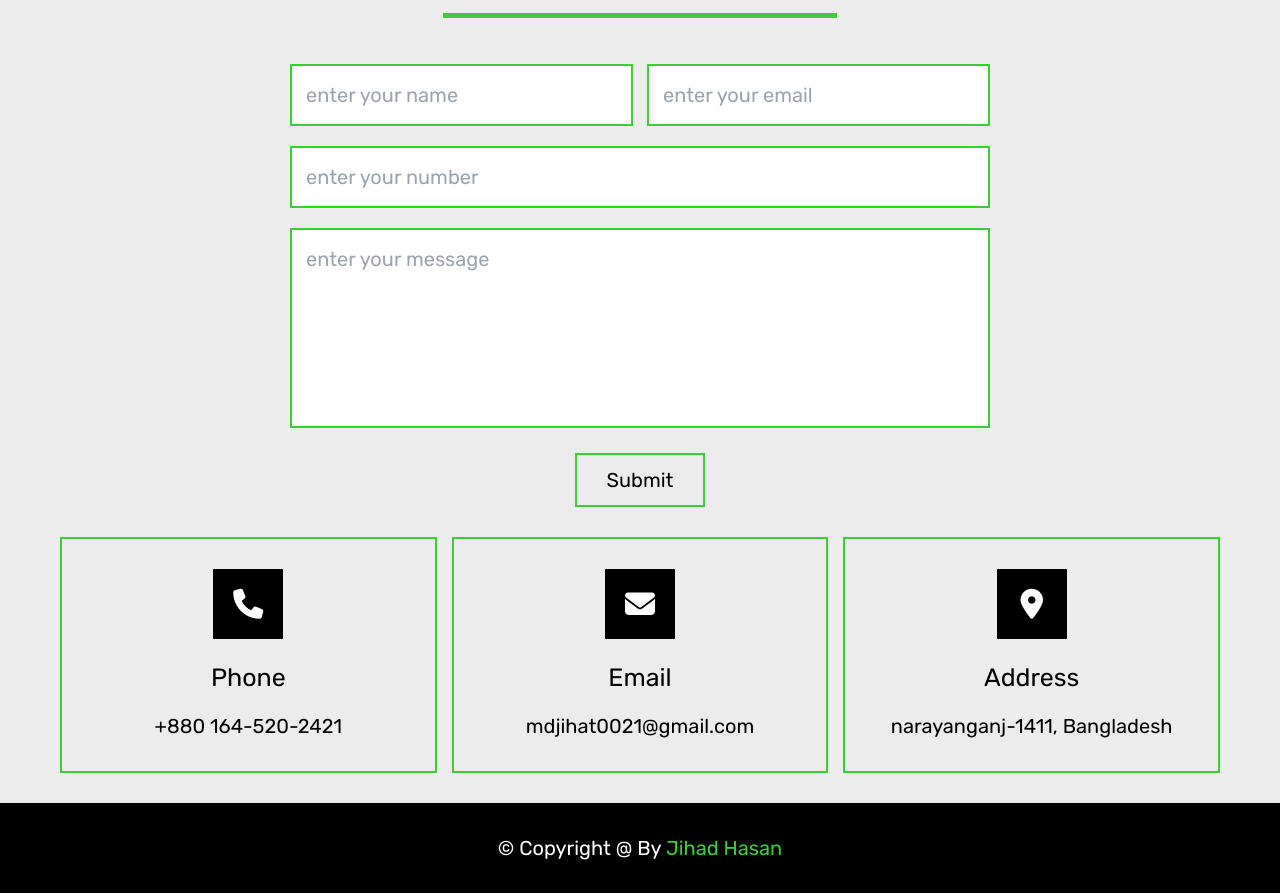
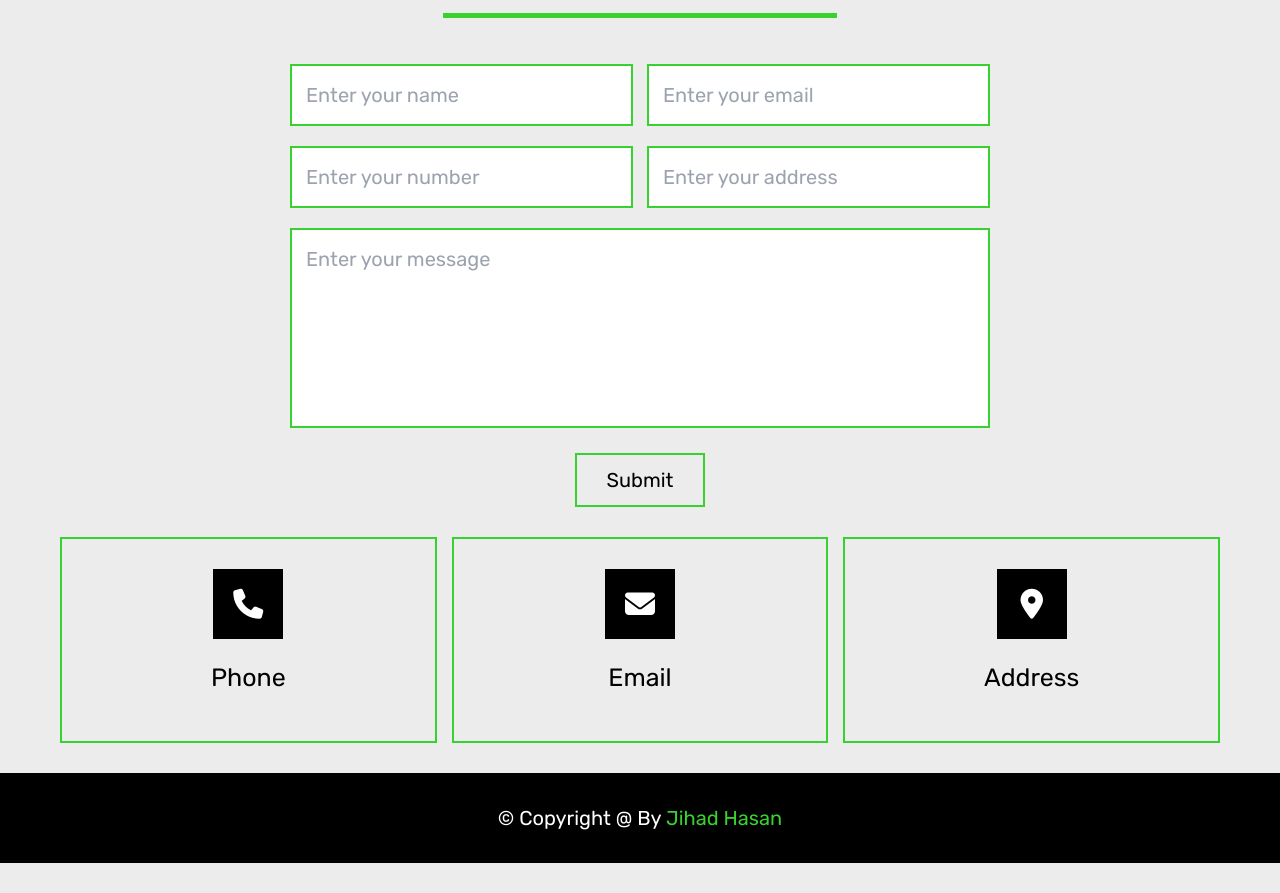
Before and after one commit to Jihad-24/ThePortfolyo-task, a React (Vite) app: page / in a window 1280 px wide. Shown: the part 2561-3454 px from the top of the page. After the commit the page ends 3424 px from the top, so only its background shows below. Built offline with nearby package versions, Linux system fonts and the light colour scheme; no server answers.

Commit message:
finished Contact section

```diff
--- a/src/components/Contact/Contact.jsx
+++ b/src/components/Contact/Contact.jsx
@@ -1,6 +1,11 @@
-
+import useUserData from "../../Hook/useUserData";
 
 const Contact = () => {
+  const userData = useUserData();
+  //   console.log(userData?.about);
+  const setData = userData?.about;
+  //   console.log(setData?.alternateAvatars[0]?.url);
+
   return (
     <section className="contact" id="contact">
       <h1 className="heading" data-aos="fade-up">
@@ -14,7 +19,7 @@ const Contact = () => {
             type="text"
             id="name"
             name="name"
-                placeholder="enter your name"
+            placeholder="Enter your name"
             className="box"
             required
           />
@@ -23,28 +28,40 @@ const Contact = () => {
             type="email"
             id="email"
             name="email"
-                placeholder="enter your email"
+            placeholder="Enter your email"
             className="box"
             required
           />
         </div>
+        <div className="flex">
           <input
             data-aos="fade-up"
             type="number"
             min={0}
             id="number"
             name="number"
-              placeholder="enter your number"
+            placeholder="Enter your number"
             className="box"
             required
           />
+          <input
+            data-aos="fade-up"
+            type="text"
+            min={0}
+            id="number"
+            name="number"
+            placeholder="Enter your address"
+            className="box"
+            required
+          />
+        </div>
         <textarea
           data-aos="fade-up"
           id="message"
           name="message"
           className="box"
           required
-              placeholder="enter your message"
+          placeholder="Enter your message"
           cols={30}
           rows={10}
           defaultValue={""}
@@ -61,17 +78,17 @@ const Contact = () => {
         <div className="box" data-aos="zoom-in">
           <i className="fas fa-phone" />
           <h3>phone</h3>
-              <p>+880 164-520-2421</p>
+          <p>{setData?.phoneNumber}</p>
         </div>
         <div className="box" data-aos="zoom-in">
           <i className="fas fa-envelope" />
           <h3>email</h3>
-              <p>mdjihat0021@gmail.com</p>
+          <p>{setData?.contactEmail}</p>
         </div>
         <div className="box" data-aos="zoom-in">
           <i className="fas fa-map-marker-alt" />
           <h3>address</h3>
-              <p>narayanganj-1411, Bangladesh</p>
+          <p>{setData?.address}</p>
         </div>
       </div>
     </section>
```
Lines whose indentation alone changed are shown as unchanged.
